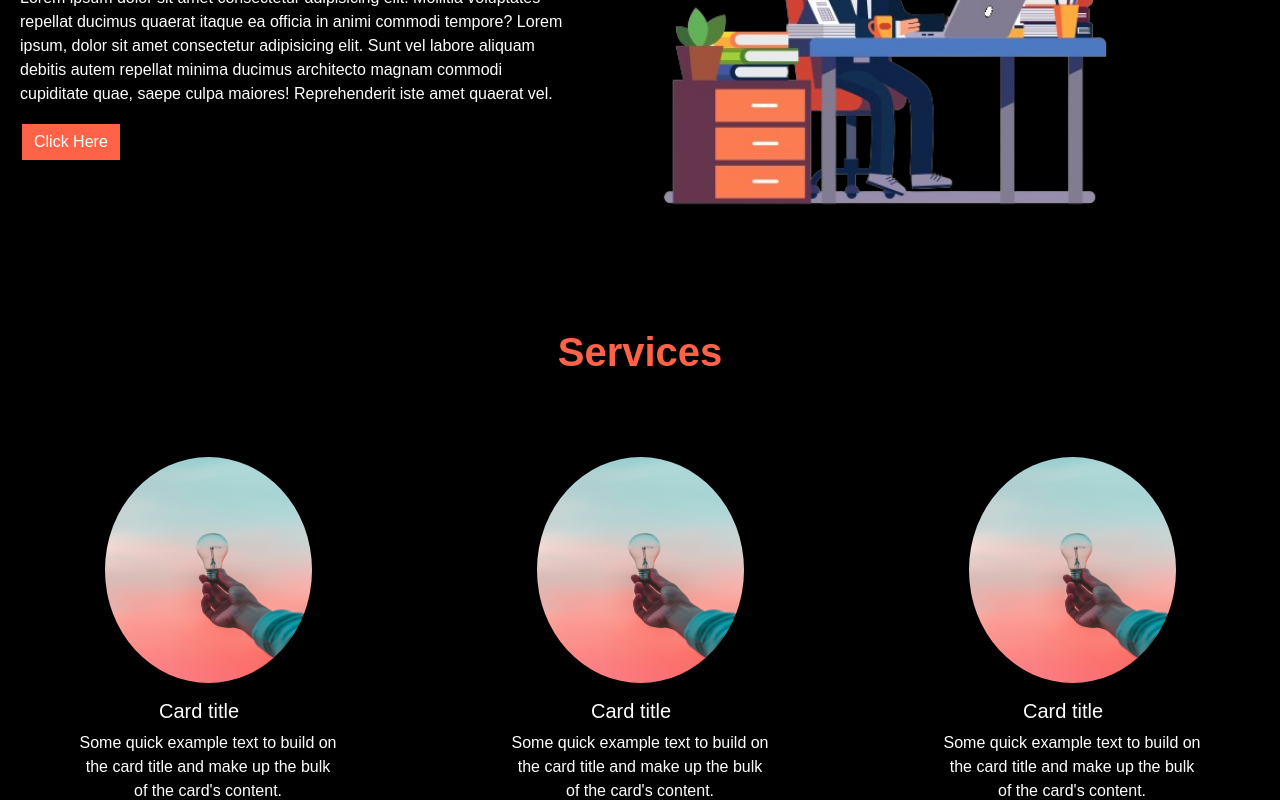
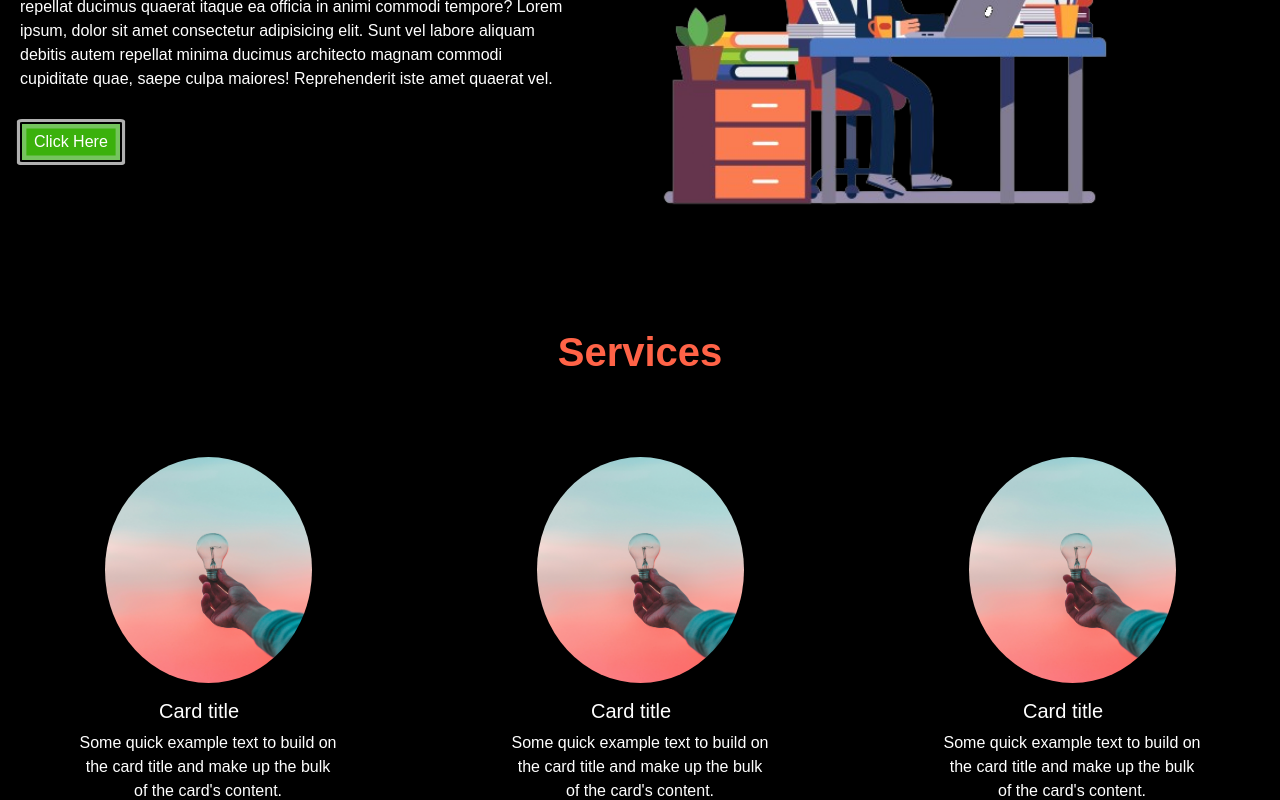
Before and after one commit to donexinfotech/Website_logo, a React (Create React App) app: page / in a window 1280 px wide. Shown: the part 1180-1980 px from the top of the page. Built offline with nearby package versions, Linux system fonts and the light colour scheme.

Commit message:
pulse-btn-about

```diff
--- a/src/components/About.css
+++ b/src/components/About.css
@@ -45,3 +45,58 @@ img{
     height: auto;
     border-radius: 10px;
 }
+button {
+    margin: 15px auto;
+    font-family: "Montserrat";
+    font-size: 20px;
+    color: #ffffff;
+    cursor: pointer;
+    padding: 15px 20px;
+    border: 0px solid #000;
+    }
+
+  button.pulse-button {
+    animation: borderPulse 1000ms infinite ease-out, colorShift 10000ms infinite ease-in;
+  }
+
+  button.pulse-button-hover {
+    animation: colorShift 10000ms infinite ease-in;
+  }
+
+  button:hover,
+  button:focus {
+    animation: borderPulse 1000ms infinite ease-out, colorShift 10000ms infinite ease-in, hoverShine 200ms;
+  }
+
+  @keyframes colorShift {
+    0%, 100% {
+        background: #0045e6;
+    }
+    33% {
+      background: #fb3e3e;
+    }
+    66%{
+      background: #0dcc00;
+    }
+  }
+  @keyframes borderPulse {
+    0% {
+      box-shadow: inset 0px 0px 0px 5px rgba(255, 255, 255,.4), 0px 0px 0px 0px rgba(255,255,255,1);
+    }
+    100% {
+      box-shadow: inset 0px 0px 0px 3px rgba(117, 117, 255,.2), 0px 0px 0px 10px rgba(255,255,255,0);
+    }
+  }
+
+  /* Declare shine on hover animation */
+  @keyframes hoverShine {
+    0%{
+      background-image: linear-gradient(135deg, rgba(255,255,255,.4) 0%, rgba(255,255,255,0) 50%, rgba(255,255,255,0) 100%);
+    }
+    50%{
+      background-image: linear-gradient(135deg, rgba(255,255,255,0) 0%, rgba(255,255,255,.4) 50%, rgba(255,255,255,0) 100%);
+    }
+    100%{
+      background-image: linear-gradient(135deg, rgba(255,255,255,0) 0%, rgba(255,255,255,0) 50%, rgba(255,255,255,.4) 100%);
+    }
+  }
--- a/src/components/About.js
+++ b/src/components/About.js
@@ -13,7 +13,7 @@ const About = () => {
                 repellat ducimus quaerat itaque ea officia in animi commodi tempore? Lorem ipsum, dolor sit amet
                 consectetur adipisicing elit. Sunt vel labore aliquam debitis autem repellat minima ducimus architecto magnam
                 commodi cupiditate quae, saepe culpa maiores! Reprehenderit iste amet quaerat vel.</p>
-                <button className="btn btn-primary button">Click Here</button>
+                <button className='btn pulse-button'>Click Here</button>
             </div>
             <div className="pic">
                 <img src={img} alt="" />
```
